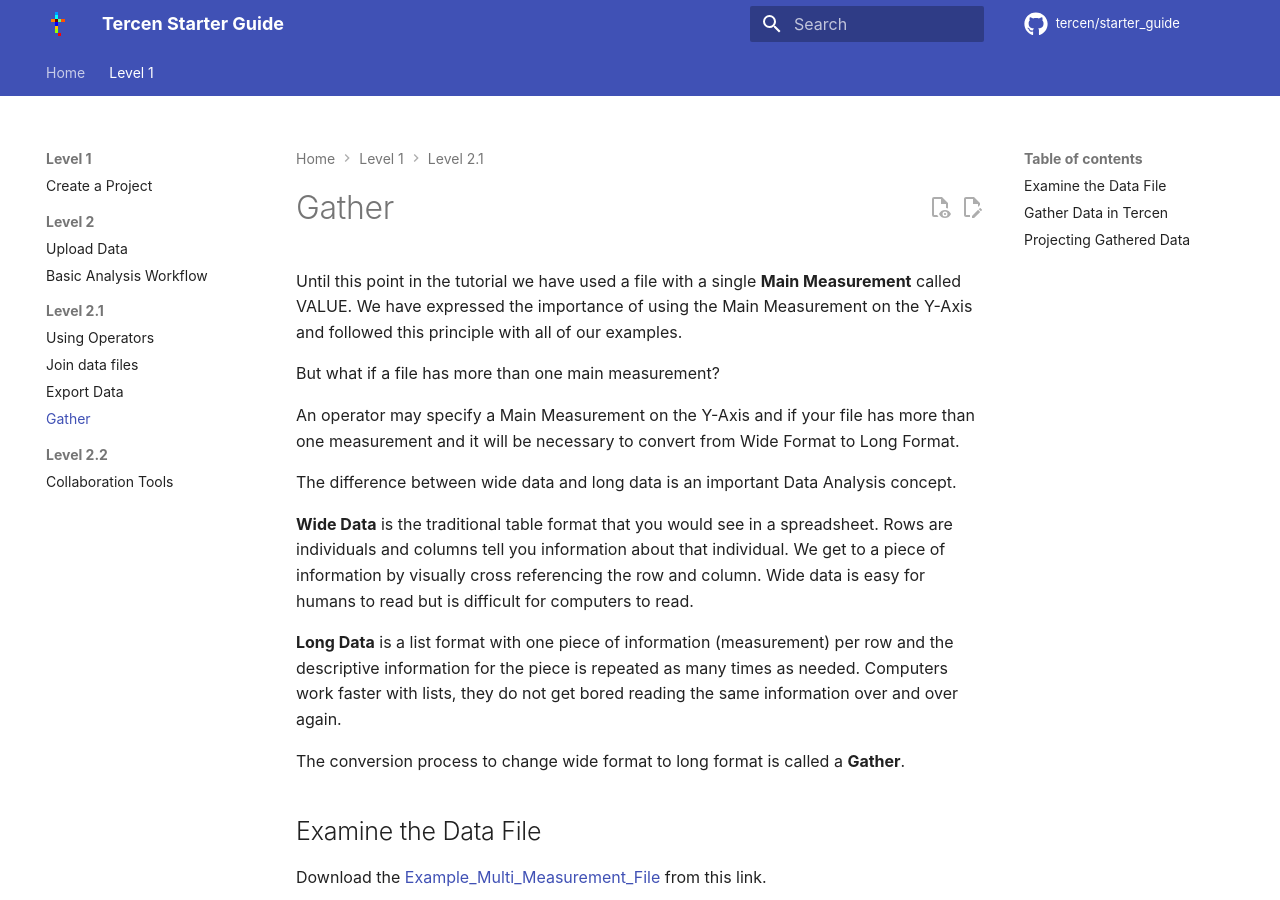
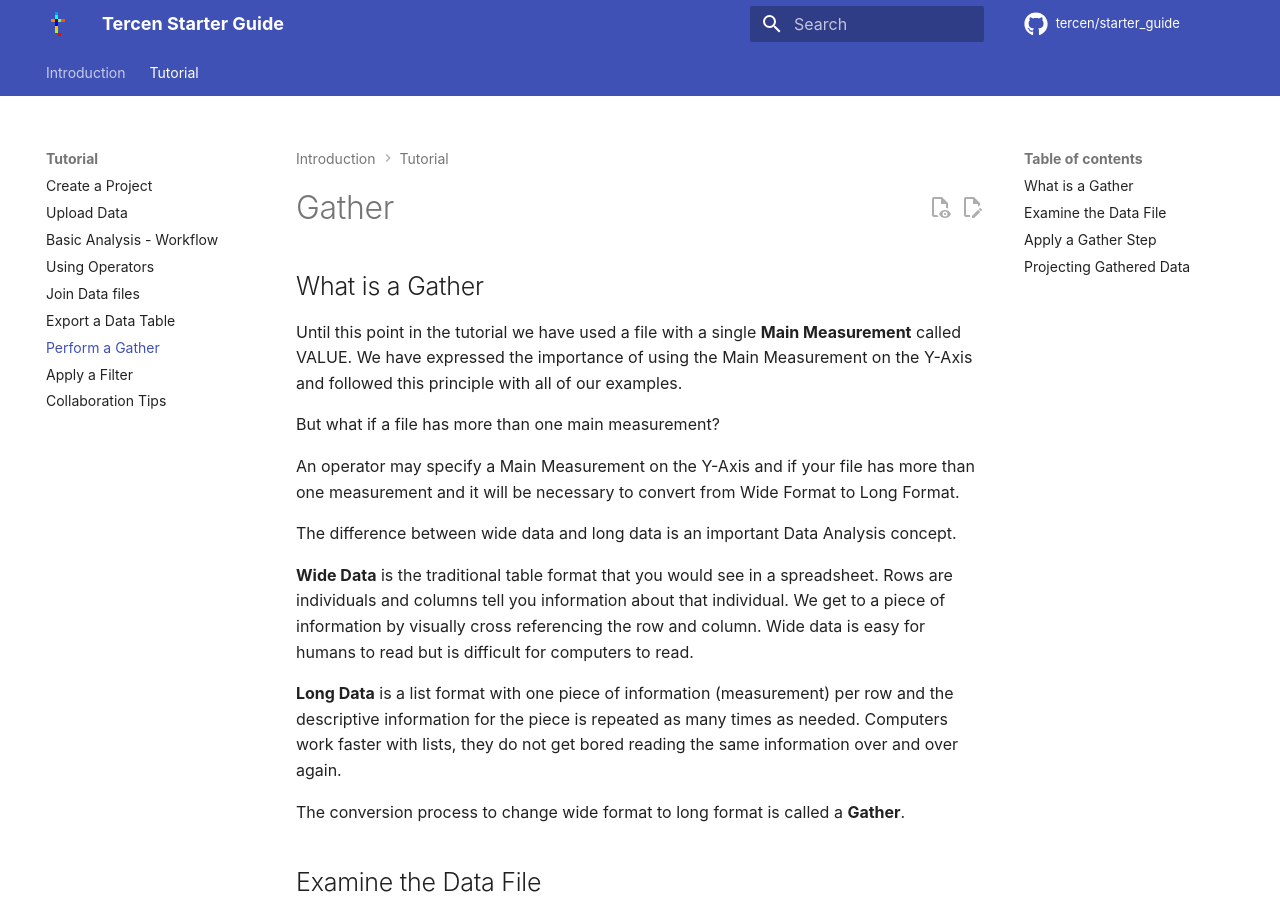
Before and after one commit to tercen/starter_guide, an MkDocs documentation site: the page built from docs/gather.md, in a window 1280 px wide and 900 px high. Built offline with MkDocs 1.6.1 and Material for MkDocs 9.7.7, drawn with Linux system fonts in a browser that asks for light colours; comment, search, counter and statistics services are not loaded; the version menu is left out; some of the changed text lies outside the part shown.

Commit message:
Nav bar change

```diff
--- a/docs/gather.md
+++ b/docs/gather.md
@@ -1,4 +1,6 @@
 # Gather
+
+## What is a Gather
 
 Until this point in the tutorial we have used a file with a single **Main Measurement** called VALUE. We have expressed the importance of using the Main Measurement on the Y-Axis and followed this principle with all of our examples.
 
@@ -50,7 +52,7 @@ Note that two new Factor names (in purple) are created.
 - **variable:** For the group of labels.
 - **value:** For the group of measurements.
 
-## Gather Data in Tercen
+## Apply a Gather Step
 
 Upload the Example_Multi_Measurement_File.xlsx to your project and add it to the workflow canvas.
 
--- a/mkdocs.yml
+++ b/mkdocs.yml
@@ -115,19 +115,17 @@ extra:
 #   - Collaboration Tools: docs/collaborate.md
 
 nav:
-  - Home: index.md
-  - Level 1:
+  - Introduction: index.md
+  - Tutorial:
       - Create a Project: create_a_project.md
-      - Level 2:
-          - Upload Data: upload_data.md
-          - Basic Analysis Workflow: workflow.md
-      - Level 2.1:
-          - Using Operators: operators.md
-          - Join data files: join.md
-          - Export Data: export_data.md
-          - Gather: gather.md
-      - Level 2.2:
-          - Collaboration Tools: collaborate.md
+      - Upload Data: upload_data.md
+      - Basic Analysis - Workflow: workflow.md
+      - Using Operators: operators.md
+      - Join Data files: join.md
+      - Export a Data Table: export_data.md
+      - Perform a Gather: gather.md
+      - Apply a Filter: filter.md
+      - Collaboration Tips: collaborate.md
 
 
 
```
Also changed, not shown: docs/index.md (+1 -1 lines), docs/join.md (+1 -1 lines).
